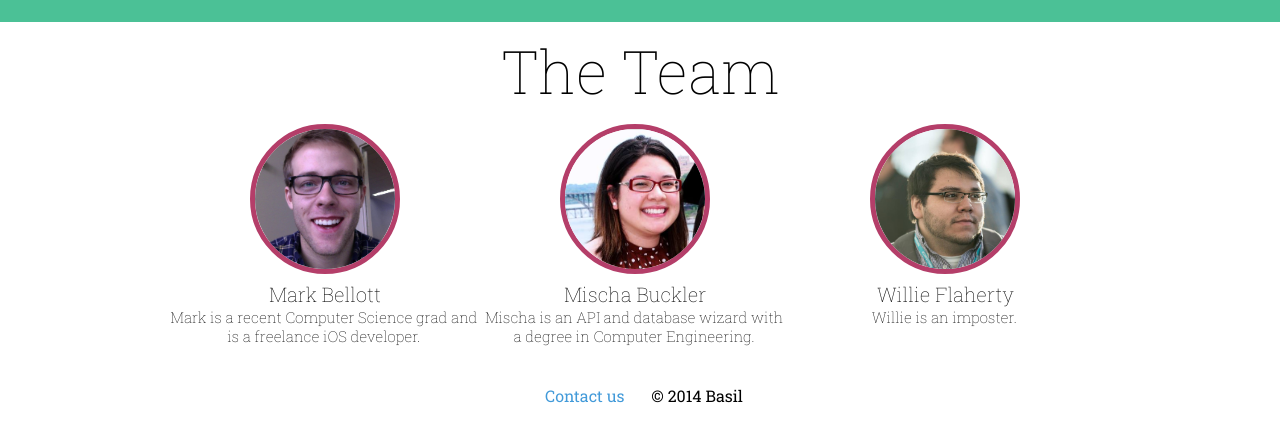
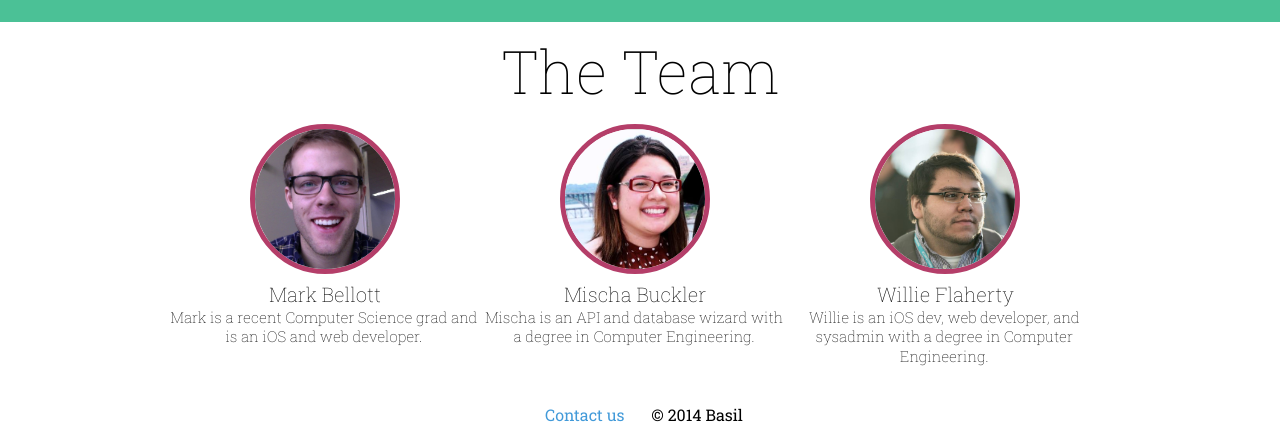
Before and after one commit to williamflaherty/basil, a plain HTML site: page about.html in a window 1280 px wide. Shown: the part 691-1130 px from the top of the page. Drawn offline with nearby package versions, Linux system fonts and the light colour scheme.

Commit message:
Added google analytics
-removed extra quote

```diff
--- a/about.html
+++ b/about.html
@@ -2,7 +2,7 @@
 <html lang="en" xmlns="http://www.w3.org/1999/xhtml">
 <head>
     <title>Basil</title>
-    <meta name="Basil App"" content="insert what will show in search engines here" />
+    <meta name="Basil App" content="insert what will show in search engines here" />
     <link href="css/about.css" type="text/css" rel="stylesheet" />
     <link href='http://fonts.googleapis.com/css?family=Roboto+Slab:400,300,100,700' rel='stylesheet' type='text/css'>
 </head>
@@ -39,8 +39,7 @@
             <div class="span-item">
                 <img class="circular" src="images/basil_pic_mark.png" />
                 <p class="name">Mark Bellott</p>
-                <p class="job">Mark is a recent Computer Science grad and is a
-                    freelance iOS developer.</p>
+                <p class="job">Mark is a recent Computer Science grad and is an iOS and web developer.</p>
             </div>
             <div class="span-item">
                 <img class="circular" src="images/basil_pic_mischa.png" />
@@ -50,7 +49,7 @@
             <div class="span-item">
                 <img class="circular" src="images/basil_pic_willie.jpg" />
                 <p class="name">Willie Flaherty</p>
-                <p class="job">Willie is an imposter.</p>
+                <p class="job">Willie is an iOS dev, web developer, and sysadmin with a degree in Computer Engineering.</p>
             </div>
         </div>
     </div>
@@ -70,5 +69,13 @@
     <script src="http://code.jquery.com/jquery-1.9.1.js"></script>
     <script type="text/javascript" src="js/basil.js"></script>
     <script src="https://squaresend.com/squaresend.js"></script>
+    <script>
+        (function(i,s,o,g,r,a,m){i['GoogleAnalyticsObject']=r;i[r]=i[r]||function(){
+        (i[r].q=i[r].q||[]).push(arguments)},i[r].l=1*new Date();a=s.createElement(o),
+        m=s.getElementsByTagName(o)[0];a.async=1;a.src=g;m.parentNode.insertBefore(a,m)
+        })(window,document,'script','//www.google-analytics.com/analytics.js','ga');
+        ga('create', 'UA-49228357-1', 'takebasil.com');
+        ga('send', 'pageview');
+    </script>
 </body>
 </html>
```
Also changed, not shown: index.html (+8 -0 lines).
